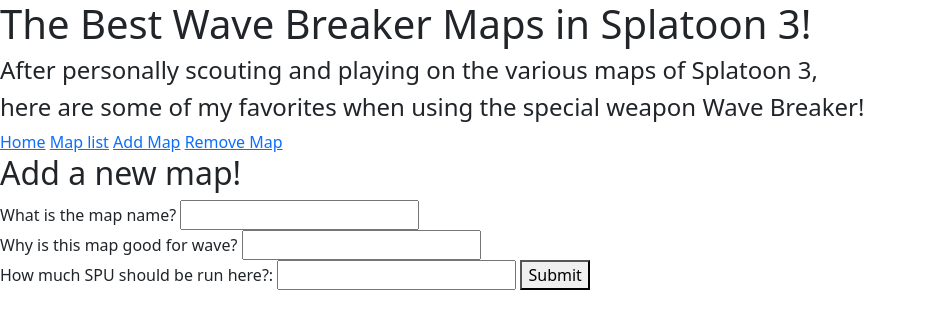
After one commit to GGolurk/project-2a-s26-GGolurk, a Flask app: page /removeMap in a window 1280 px wide. The commit adds this page. Shown: the top 329 px of the page, without its empty margins (0-926 px from the left). Run offline with Flask 3, Linux system fonts and the light colour scheme.

Commit message:
Added basic files to make removing a map visually an option. Now I will actually begin to make it delete anything.

```diff
--- a/app.py
+++ b/app.py
@@ -52,5 +52,11 @@ def addMap():
         return render_template('waveMaps.html', wave_maps=waveMaps)
     return render_template('addMap.html')
 
+@app.route('/removeMap', methods=['GET', 'POST'])
+def removeMap():
+    if request.method == 'POST':
+        print("ohkay")
+    return render_template('removeMap.html')
+
 if __name__ == '__main__':
     app.run()
--- a/templates/base.html
+++ b/templates/base.html
@@ -11,6 +11,7 @@
     <a href="http://127.0.0.1:5000/">Home</a>
     <a href="http://127.0.0.1:5000/maplist">Map list</a>
     <a href="http://127.0.0.1:5000/addMap">Add Map</a>
+    <a href="http://127.0.0.1:5000/removeMap">Remove Map</a>
     {% block content %}{% endblock %}
     <!-- the next line allows Bootstrap to interface with mobile devices -->
     <meta name="viewport" content="width=device-width, initial-scale=1">
--- /dev/null
+++ b/templates/removeMap.html
@@ -0,0 +1,16 @@
+{% extends "base.html" %}
+
+{% block content %}
+    <h2>Add a new map!</h2>
+    <form method="POST">
+        <label for="map_name">What is the map name?</label>
+        <input type="text" id="map_name" name="map_name" required>
+        <br>
+        <label for="map_description">Why is this map good for wave?</label>
+        <input type="text" id="map_description" name="map_description" required>
+        <br>
+        <label for="spu_amount">How much SPU should be run here?:</label>
+        <input type="text" id="spu_amount" name="spu_amount" required>
+        <button type="submit">Submit</button>
+    </form>
+{% endblock %}
```
